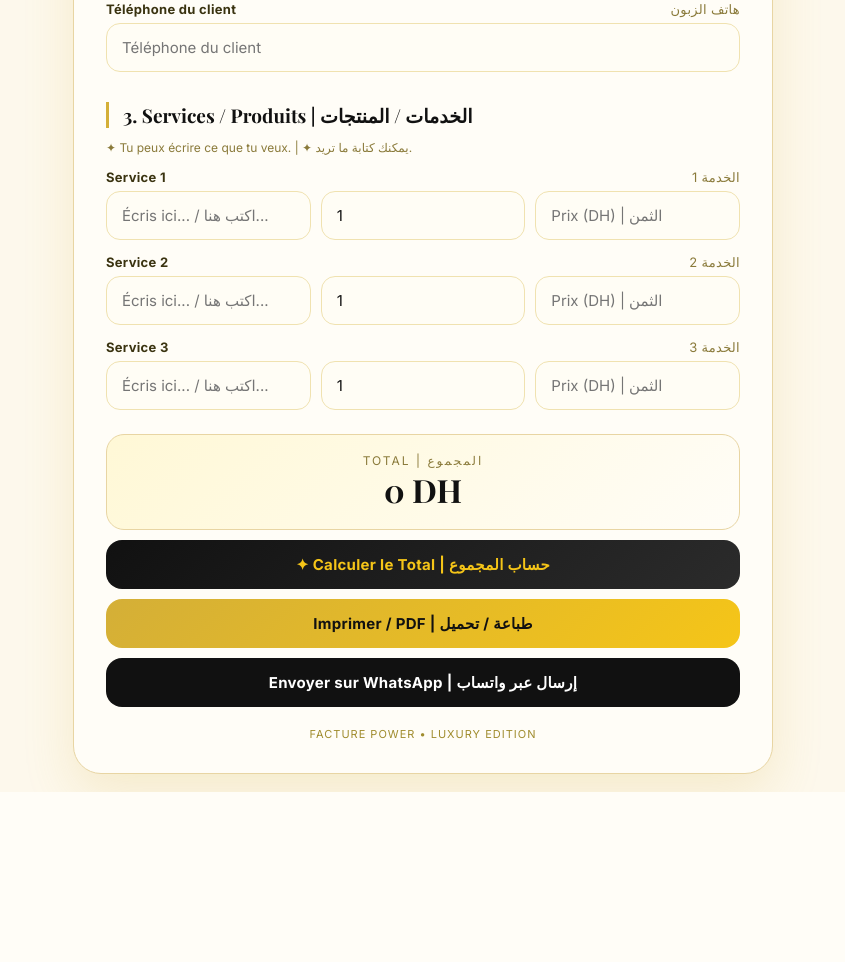
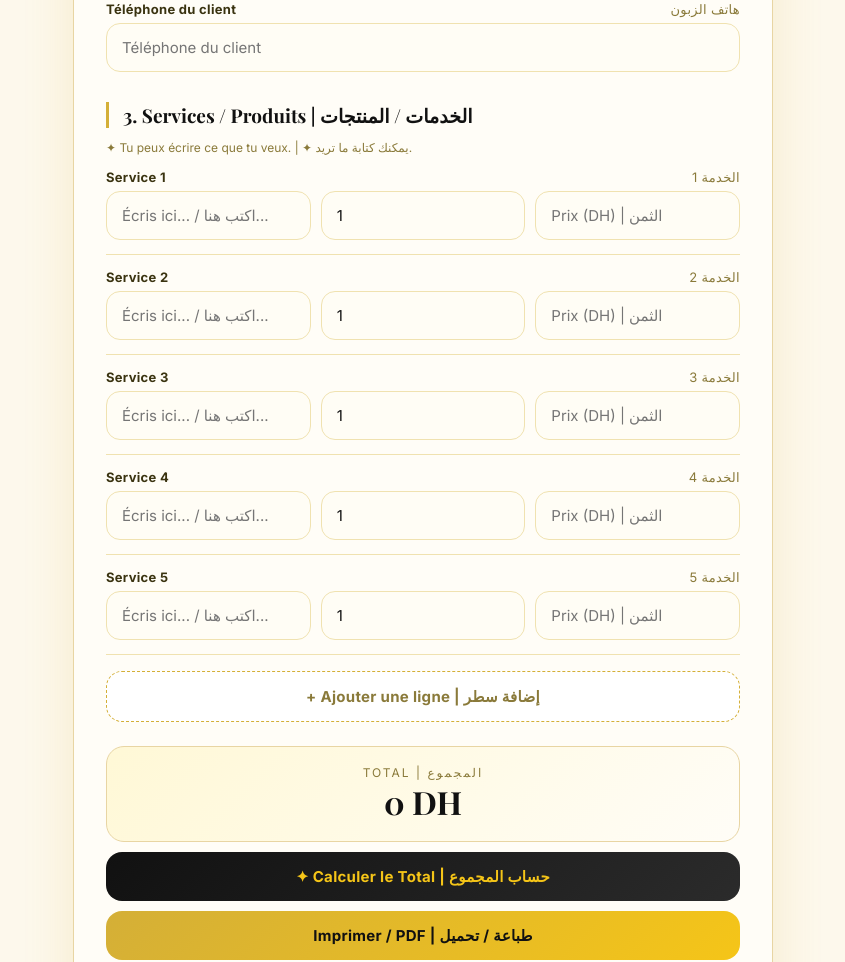
Before and after one commit to ilyassebenmouloud123-source/fucture-power, a Flask app: page / in a window 1280 px wide. Shown: the part 861-1823 px from the top of the page, without its empty margins (217-1062 px from the left). Before the commit the page ends 1653 px from the top, so only its background shows below. Run offline with Flask 3, Linux system fonts and the light colour scheme.

Commit message:
Update form.html

```diff
--- a/templates/form.html
+++ b/templates/form.html
@@ -25,6 +25,8 @@ label span{font-weight:400;color:#8a7a3a;float:right}
 input{width:100%;padding:14px 15px;border:1.5px solid #f0e2b0;border-radius:14px;background:#fffdf5;font-size:15px;outline:none;color:#111}
 input:focus{border-color:#d4af37;box-shadow:0 0 0 4px #fff3b0;background:#fff}
 .row{display:flex;gap:10px}.row>*{flex:1}
+/* LIGNE DE SEPARATION ENTRE LES SERVICES */
+.service-line{border-bottom:1px solid #f0e2b0;padding-bottom:14px;margin-bottom:6px}
 .total{background:linear-gradient(135deg,#fff8d6,#fffdf7);border:1.5px solid #e8d5a3;border-radius:18px;padding:18px;text-align:center;margin-top:24px}
 .total div{font-size:12px;letter-spacing:2px;color:#8a7a3a;text-transform:uppercase}
 .total b{font-family:'Playfair Display',serif;font-size:32px;color:#111}
@@ -33,6 +35,7 @@ input:focus{border-color:#d4af37;box-shadow:0 0 0 4px #fff3b0;background:#fff}
 .green{background:linear-gradient(135deg,#d4af37,#f5c518);color:#111}
 .dark{background:#111;color:#fff}
 .gray{background:#fdf6d8;color:#5a4d00;border:1px solid #e8d5a3}
+.add-line{background:#fff;border:1.5px dashed #d4af37;color:#8a7a3a}
 .small{font-size:12px;color:#8a7a3a;margin-top:4px}
 .footer{text-align:center;font-size:11px;color:#a08c2e;margin-top:20px;letter-spacing:1px}
 </style>
@@ -77,24 +80,16 @@ input:focus{border-color:#d4af37;box-shadow:0 0 0 4px #fff3b0;background:#fff}
 <option value="Accessoire | إكسسوار"></option>
 </datalist>
 
-<label>Service 1 <span>الخدمة 1</span></label>
-<div class="row">
-<input id="s1" list="suggestions" placeholder="Écris ici... / اكتب هنا...">
-<input id="q1" type="number" value="1" placeholder="Qté | الكمية">
-<input id="p1" type="number" placeholder="Prix (DH) | الثمن">
+<!-- LES LIGNES -->
+<div id="lines">
+<div class="service-line"><label>Service 1 <span>الخدمة 1</span></label><div class="row"><input class="s-name" list="suggestions" placeholder="Écris ici... / اكتب هنا..."><input class="s-qty" type="number" value="1" placeholder="Qté | الكمية"><input class="s-price" type="number" placeholder="Prix (DH) | الثمن"></div></div>
+<div class="service-line"><label>Service 2 <span>الخدمة 2</span></label><div class="row"><input class="s-name" list="suggestions" placeholder="Écris ici... / اكتب هنا..."><input class="s-qty" type="number" value="1" placeholder="Qté | الكمية"><input class="s-price" type="number" placeholder="Prix (DH) | الثمن"></div></div>
+<div class="service-line"><label>Service 3 <span>الخدمة 3</span></label><div class="row"><input class="s-name" list="suggestions" placeholder="Écris ici... / اكتب هنا..."><input class="s-qty" type="number" value="1" placeholder="Qté | الكمية"><input class="s-price" type="number" placeholder="Prix (DH) | الثمن"></div></div>
+<div class="service-line"><label>Service 4 <span>الخدمة 4</span></label><div class="row"><input class="s-name" list="suggestions" placeholder="Écris ici... / اكتب هنا..."><input class="s-qty" type="number" value="1" placeholder="Qté | الكمية"><input class="s-price" type="number" placeholder="Prix (DH) | الثمن"></div></div>
+<div class="service-line"><label>Service 5 <span>الخدمة 5</span></label><div class="row"><input class="s-name" list="suggestions" placeholder="Écris ici... / اكتب هنا..."><input class="s-qty" type="number" value="1" placeholder="Qté | الكمية"><input class="s-price" type="number" placeholder="Prix (DH) | الثمن"></div></div>
 </div>
-<label>Service 2 <span>الخدمة 2</span></label>
-<div class="row">
-<input id="s2" list="suggestions" placeholder="Écris ici... / اكتب هنا...">
-<input id="q2" type="number" value="1" placeholder="Qté | الكمية">
-<input id="p2" type="number" placeholder="Prix (DH) | الثمن">
-</div>
-<label>Service 3 <span>الخدمة 3</span></label>
-<div class="row">
-<input id="s3" list="suggestions" placeholder="Écris ici... / اكتب هنا...">
-<input id="q3" type="number" value="1" placeholder="Qté | الكمية">
-<input id="p3" type="number" placeholder="Prix (DH) | الثمن">
-</div>
+
+<button class="btn add-line" onclick="addLine()">+ Ajouter une ligne | إضافة سطر</button>
 
 <div class="total"><div>Total | المجموع</div><b id="total">0 DH</b></div>
 <button class="btn blue" onclick="calc()">✦ Calculer le Total | حساب المجموع</button>
@@ -104,9 +99,11 @@ input:focus{border-color:#d4af37;box-shadow:0 0 0 4px #fff3b0;background:#fff}
 </div>
 
 <script>
+let count=5;
+function addLine(){count++;let d=document.createElement('div');d.className='service-line';d.innerHTML='<label>Service '+count+' <span>الخدمة '+count+'</span></label><div class="row"><input class="s-name" list="suggestions" placeholder="Écris ici... / اكتب هنا..."><input class="s-qty" type="number" value="1" placeholder="Qté | الكمية"><input class="s-price" type="number" placeholder="Prix (DH) | الثمن"></div>';document.getElementById('lines').appendChild(d);d.querySelectorAll('input').forEach(e=>e.addEventListener('input',calc));}
 function loadLogo(e){let f=e.target.files[0];if(!f)return;let r=new FileReader();r.onload=function(ev){document.getElementById('logoPreview').src=ev.target.result;document.getElementById('logoPreview').style.display='block';document.getElementById('logoText').style.display='none';localStorage.setItem('myLogo',ev.target.result);};r.readAsDataURL(f);}
 window.onload=function(){let s=localStorage.getItem('myLogo');if(s){document.getElementById('logoPreview').src=s;document.getElementById('logoPreview').style.display='block';document.getElementById('logoText').style.display='none';}};
-function calc(){let t=(+document.getElementById('q1').value||0)*(+document.getElementById('p1').value||0)+(+document.getElementById('q2').value||0)*(+document.getElementById('p2').value||0)+(+document.getElementById('q3').value||0)*(+document.getElementById('p3').value||0);document.getElementById('total').innerText=t+' DH';return t;}
+function calc(){let t=0;document.querySelectorAll('.service-line').forEach(row=>{let q=+row.querySelector('.s-qty').value||0;let p=+row.querySelector('.s-price').value||0;t+=q*p;});document.getElementById('total').innerText=t+' DH';return t;}
 function sendWA(){let t=calc();let msg='FACTURE POWER - LUXURY%0AClient: '+document.getElementById('client').value+'%0ATotal: '+t+' DH';window.open('https://wa.me/'+document.getElementById('phone2').value+'?text='+msg);}
 document.querySelectorAll('input').forEach(e=>e.addEventListener('input',calc));
 </script>
```
